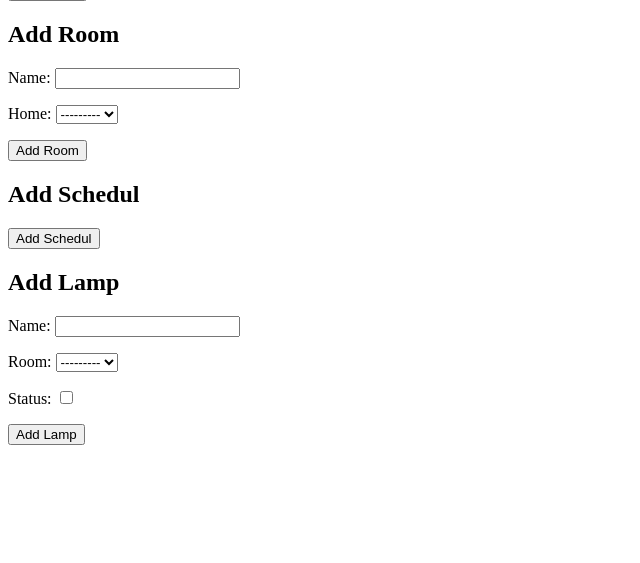
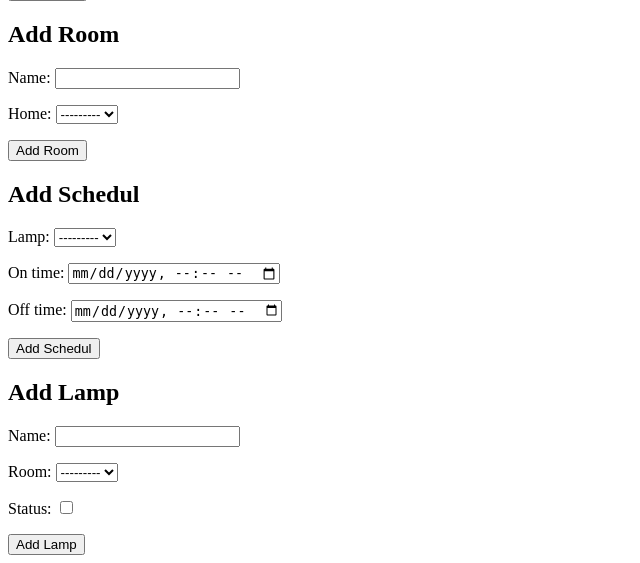
Before and after one commit to parsakn/DjangoBackLight, a Django app: template templates/Places_Lamp/settings.html in a window 1280 px wide. Shown: the part 459-1022 px from the top of the page, without its empty margins (0-640 px from the left). Before the commit the page ends 904 px from the top, so only its background shows below. Run offline with Django 5.2, Linux system fonts and the light colour scheme; the template is opened without the code that fills it: values that come from a table or form of the project are taken from there, others are empty.

Commit message:
fix bug about schedul lamp

```diff
--- a/Places_Lamp/forms.py
+++ b/Places_Lamp/forms.py
@@ -50,7 +50,7 @@ class LampForm(forms.ModelForm):
 class LampSchedulForm(forms.ModelForm):
     class Meta:
         model = LampSchedule
-        fields = "__all__"
+        fields ="__all__"
         widgets = {
             'on_time': DateTimeInput(attrs={'type': 'datetime-local'}),
             'off_time': DateTimeInput(attrs={'type': 'datetime-local'}),
--- a/templates/Places_Lamp/settings.html
+++ b/templates/Places_Lamp/settings.html
@@ -35,7 +35,7 @@
         <form method="post">
             {% csrf_token %}
             <h2>Add Schedul</h2>
-            {{ submit_schedul.as_p }}
+            {{ lamp_schedul.as_p }}
             <button type="submit" name="submit_schedul">Add Schedul</button>
         </form>
         <form method="post">
```
Also changed, not shown: db.sqlite3 (added).
